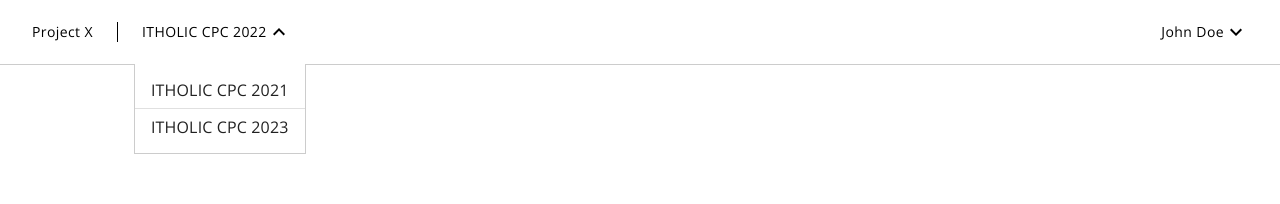
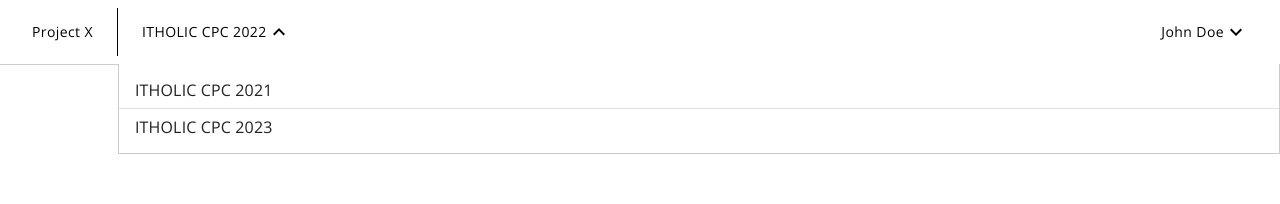
Before and after one commit to ensiasit/project-x-ui, a React (Create React App) app: page / in a window 1280 px wide. Both pictures are taken after a click on the button "ITHOLIC CPC 2022". Shown: the top 204 px of the page. Built offline with nearby package versions, Linux system fonts and the light colour scheme.

Commit message:
refactoring  hardcoded css

```diff
--- a/src/components/Dropdown/Dropdown.tsx
+++ b/src/components/Dropdown/Dropdown.tsx
@@ -16,7 +16,6 @@ interface DropdownProps {
 
 const Dropdown = ({ items }: DropdownProps) => {
   const [anchorEl, setAnchorEl] = useState<null | HTMLElement>(null);
-
   const open = Boolean(anchorEl);
 
   const handleClick = (event: React.MouseEvent<HTMLButtonElement>) => {
@@ -34,7 +33,7 @@ const Dropdown = ({ items }: DropdownProps) => {
     <>
       <Button
         color="inherit"
-        sx={{ ml: 2 }}
+        sx={{ ml: 2, minHeight: 64 }}
         id="competitions-list-dropdown"
         aria-controls={open ? "competitions-list" : undefined}
         aria-haspopup="true"
@@ -54,7 +53,14 @@ const Dropdown = ({ items }: DropdownProps) => {
           MenuListProps={{
             "aria-labelledby": "competitions-list-dropdown",
           }}
-          sx={{ top: "calc((64px - 36.5px) / 2) !important" }}
+          PaperProps={{
+            style: {
+              position: "fixed",
+              right: 0,
+              border: "1px rgba(0, 0, 0, 0.2) solid ",
+              borderTop: 0,
+            },
+          }}
         >
           {nonSelectedItems.map(({ label }, index) => (
             <Box key={nanoid()}>
--- a/src/components/Header/Header.tsx
+++ b/src/components/Header/Header.tsx
@@ -4,7 +4,11 @@ import Dropdown from "../Dropdown/Dropdown";
 
 const Header = () => {
   return (
-    <AppBar position="static" color="transparent">
+    <AppBar
+      position="static"
+      color="transparent"
+      sx={{ border: 0, borderBottom: "1px solid rgba(0, 0, 0, 0.2)" }}
+    >
       <Toolbar>
         <Box sx={{ display: "flex", flexDirection: "row", flexGrow: 1 }}>
           <Button color="inherit" sx={{ mr: 2 }}>
--- a/src/index.css
+++ b/src/index.css
@@ -14,13 +14,3 @@ body {
 .MuiButton-text {
   text-transform: none !important;
 }
-
-.MuiList-root {
-  border-left: 1px solid rgba(0, 0, 0, 0.2) !important;
-  border-right: 1px solid rgba(0, 0, 0, 0.2) !important;
-  border-bottom: 1px solid rgba(0, 0, 0, 0.2) !important;
-}
-
-.MuiAppBar-root {
-  border-bottom: 1px solid rgba(0, 0, 0, 0.2) !important;
-}
```
